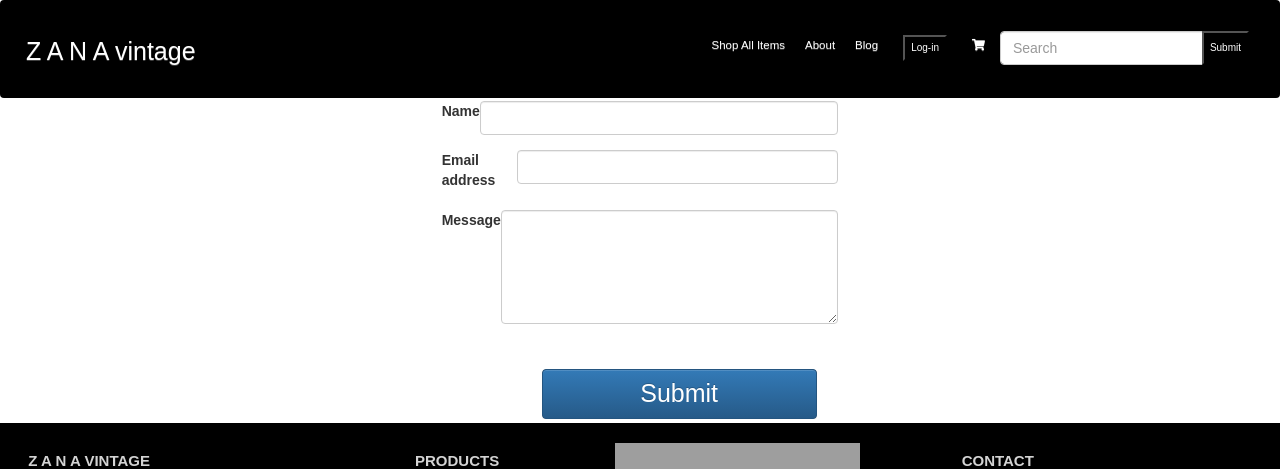
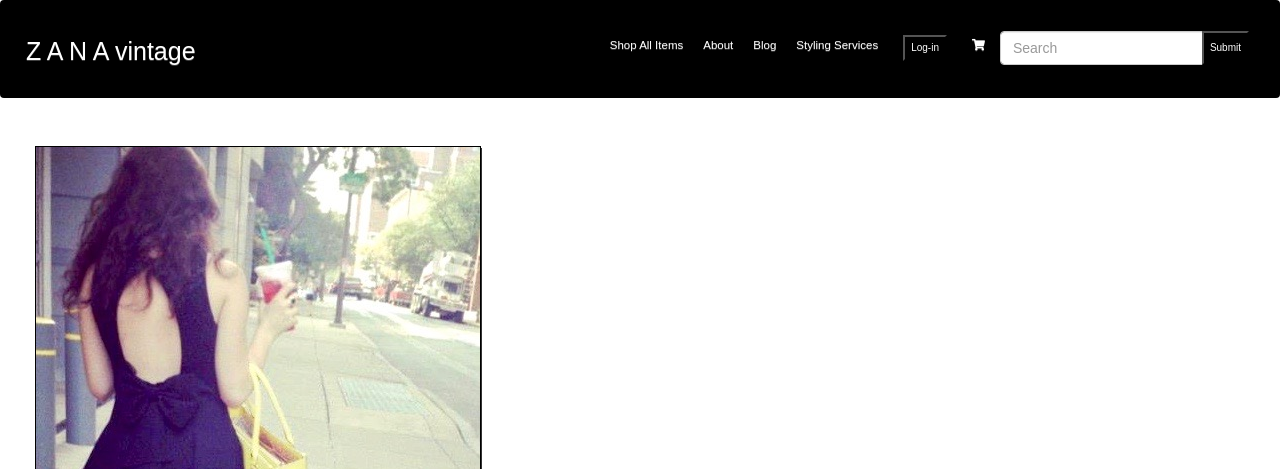
Before and after one commit to SaraBroad/VintageStore, a React (Create React App) app in the folder client/: page /contact in a window 1280 px wide. Shown: the top 469 px of the page. Built offline with nearby package versions, Linux system fonts and the light colour scheme; no server answers; grey boxes are pictures that could not be loaded; what react-stripe-elements would draw is missing.

Commit message:
holyshite

```diff
--- a/client/src/components/ContactCard/ContactCard.css
+++ b/client/src/components/ContactCard/ContactCard.css
@@ -16,3 +16,10 @@ h1 {
     background-color: black;
 
 }
+
+.cart{
+    margin-top: 45px;
+    margin-left: 20px;
+    border: 1px solid black;
+    box-shadow: 1px 2px;
+}
--- a/client/src/components/ContactCard/ContactCard.js
+++ b/client/src/components/ContactCard/ContactCard.js
@@ -33,23 +33,29 @@ class ContactCard extends Component{
 
     render(){
         return(
-            <div className="col-sm-4 offset-sm-4">
+        <div className="contactContainer">
+            <div className="col-lg-5 col-md-5 col-sm-5">
+                <img className="cart" alt="cart" src="images/cart.jpg" width="relative"/>
+            </div>
+            <div className="col-lg-2 col-md-2 col-sm-2"></div>
+            <div className="col-sm-5 offset-sm-5">
                 <form id="contact-form contactMaster" onSubmit={this.handleSubmit.bind(this)} method="POST">
                     <div className="contact form-group">
-                        <label for="name">Name</label>
+                        <label for="name">Name</label><br/>
                         <input type="text" className="form-control" id="name" />
                     </div>
                     <div className="contact form-group">
-                        <label for="exampleInputEmail1">Email address</label>
+                        <label for="exampleInputEmail1">Email address</label><br/>
                         <input type="email" className="form-control" id="email" aria-describedby="emailHelp" />
                     </div>
                     <div className="contact form-group">
-                        <label for="message">Message</label>
+                        <label for="message">Message</label><br/>
                         <textarea className="form-control" rows="5" id="message"></textarea>
-                    </div>
+                    </div><br/>
                     <button type="submit" className=" btn btn-primary">Submit</button>
                 </form>
             </div>
+        </div>
         )
     }
 }
--- a/client/src/components/Navbar/Navbar.js
+++ b/client/src/components/Navbar/Navbar.js
@@ -63,6 +63,11 @@ class Navbar extends Component {
                Blog
             </Link>
           </li>
+          <li>
+            <Link href="/styling" className="nav-link">
+               Styling Services
+            </Link>
+          </li>
           <li
             className={
               window.location.pathname === "/account"
--- a/client/src/pages/Account.js
+++ b/client/src/pages/Account.js
@@ -119,6 +119,7 @@ class Account extends Component {
                 <div className="col-lg-5">
                     <img className="girlsLaughing" alt="laughing" src="images/9.jpg" height="700px" width="relative" border="5px"/>
                 </div>
+
             <div className="regbox-container">
                 <div className="col-md-6 boxes">
                         <SigninBox
--- a/client/src/pages/Contact.js
+++ b/client/src/pages/Contact.js
@@ -4,7 +4,7 @@ import ContactCard from "../components/ContactCard";
 class Contact extends Component {
     render () {
         return (
-            <div>
+            <div class container dritaContainer>
                 <ContactCard />
             </div>
         )
```
Also changed, not shown: 2 other files (tests, documents, lock files or other folders).
